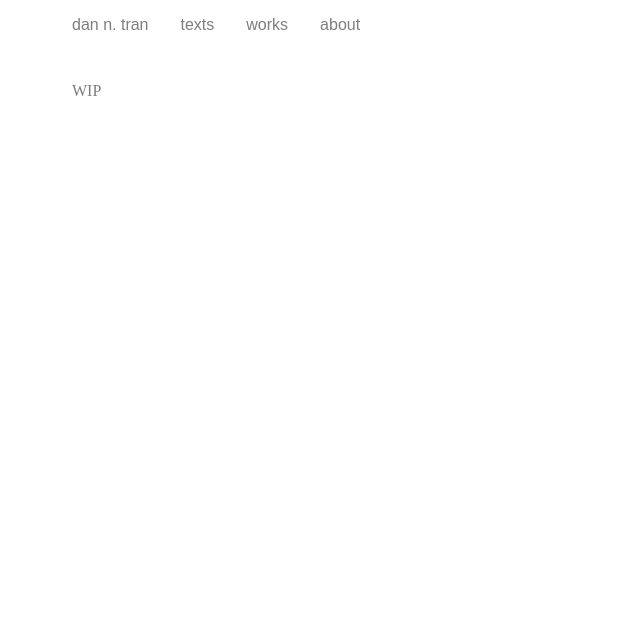
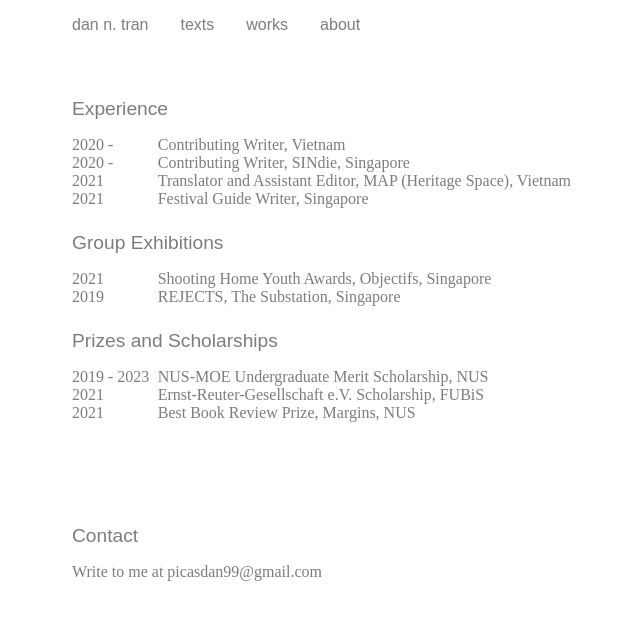
Before and after one commit to picasdan9/studio-website, a Next.js app: page /about in a window 1280 px wide. Shown: the top 620 px of the page, without its empty margins (96-736 px from the left). Built offline with nearby package versions, Linux system fonts and the light colour scheme.

Commit message:
Update about

```diff
--- /dev/null
+++ b/components/AboutListItem/AboutListItem.tsx
@@ -0,0 +1,14 @@
+import React from 'react';
+import styles from './AboutListItemStyles.module.css';
+
+const AboutListItem: React.FC<{ time: string; desc: string }> = ({
+  time,
+  desc,
+}) => (
+  <li className={styles['about-item-container']}>
+    <div className={styles['time']}>{time}</div>
+    <div className={styles['desc']}>{desc}</div>
+  </li>
+);
+
+export default AboutListItem;
--- /dev/null
+++ b/components/AboutListItem/AboutListItemStyles.module.css
@@ -0,0 +1,25 @@
+.about-item-container {
+  display: grid;
+  max-width: 600px;
+}
+
+@media (max-width: 575px) {
+  .about-item-container {
+    padding-bottom: 0.3rem;
+  }
+}
+
+/* Small devices (landscape phones, 576px and up) */
+@media (min-width: 576px) {
+  .about-item-container {
+    grid-template-columns: repeat(7, 1fr);
+  }
+
+  .time {
+    grid-column: span 1;
+  }
+
+  .desc {
+    grid-column: span 6;
+  }
+}
--- /dev/null
+++ b/components/AboutListItem/index.tsx
@@ -0,0 +1,3 @@
+import AboutListItem from './AboutListItem';
+
+export default AboutListItem;
--- /dev/null
+++ b/pages/about/aboutStyles.module.css
@@ -0,0 +1,7 @@
+.section {
+  padding-bottom: 0.5rem;
+}
+
+.section-contact {
+  padding-top: 5rem;
+}
--- a/pages/about/index.tsx
+++ b/pages/about/index.tsx
@@ -1,5 +1,60 @@
+import AboutListItem from 'components/AboutListItem';
 import Layout from 'components/Layout';
+import styles from './aboutStyles.module.css';
 
-const ContactIndex = () => <Layout title='about'>WIP</Layout>;
+const EXPERIENCE_ITEMS = [
+  ['2020 - ', 'Contributing Writer, Vietnam'],
+  ['2020 - ', 'Contributing Writer, SINdie, Singapore'],
+  ['2021', 'Translator and Assistant Editor, MAP (Heritage Space), Vietnam'],
+  ['2021', 'Festival Guide Writer, Singapore'],
+];
+
+const EXHIBITION_ITEMS = [
+  ['2021', 'Shooting Home Youth Awards, Objectifs, Singapore'],
+  ['2019', 'REJECTS, The Substation, Singapore'],
+];
+
+const PRIZE_ITEMS = [
+  ['2019 - 2023', 'NUS-MOE Undergraduate Merit Scholarship, NUS'],
+  ['2021', 'Ernst-Reuter-Gesellschaft e.V. Scholarship, FUBiS'],
+  ['2021', 'Best Book Review Prize, Margins, NUS'],
+];
+
+const SECTIONS = [
+  {
+    title: 'Experience',
+    items: EXPERIENCE_ITEMS,
+  },
+  {
+    title: 'Group Exhibitions',
+    items: EXHIBITION_ITEMS,
+  },
+  {
+    title: 'Prizes and Scholarships',
+    items: PRIZE_ITEMS,
+  },
+];
+
+const ContactIndex = () => (
+  <Layout title='about'>
+    {SECTIONS.map((section) => (
+      <section key={section.title} className={styles['section']}>
+        <h2>{section.title}</h2>
+        <ol>
+          {section.items.map((item, idx) => (
+            <AboutListItem key={idx} time={item[0]} desc={item[1]} />
+          ))}
+        </ol>
+      </section>
+    ))}
+    <section className={styles['section-contact']}>
+      <h2>Contact</h2>
+      <div>
+        Write to me at{' '}
+        <a href='mailto: picasdan99@gmail.com'>picasdan99@gmail.com</a>
+      </div>
+    </section>
+  </Layout>
+);
 
 export default ContactIndex;
--- a/styles/globals.css
+++ b/styles/globals.css
@@ -15,32 +15,34 @@ h3 {
 }
 
 h1 {
-  font-size: larger;
+  font-size: x-large;
   font-weight: lighter;
   -webkit-font-smoothing: antialiased;
-  max-width: 400px;
+  max-width: 500px;
   margin: 0 0 2em 0;
 }
 
 h2 {
+  font-size: larger;
+  font-weight: lighter;
+  -webkit-font-smoothing: antialiased;
+}
+
+h3 {
   font-size: large;
   font-weight: lighter;
   -webkit-font-smoothing: antialiased;
 }
 
-h3 {
-  font-size: medium;
-  font-weight: lighter;
-  -webkit-font-smoothing: antialiased;
-}
-
 h2 ~ p {
-  margin-bottom: 2em;
+  margin-bottom: 2rem;
 }
 
 p {
   text-align: justify;
   text-justify: inter-word;
+  line-height: 130%;
+  font-size: large;
 }
 
 a {
```
